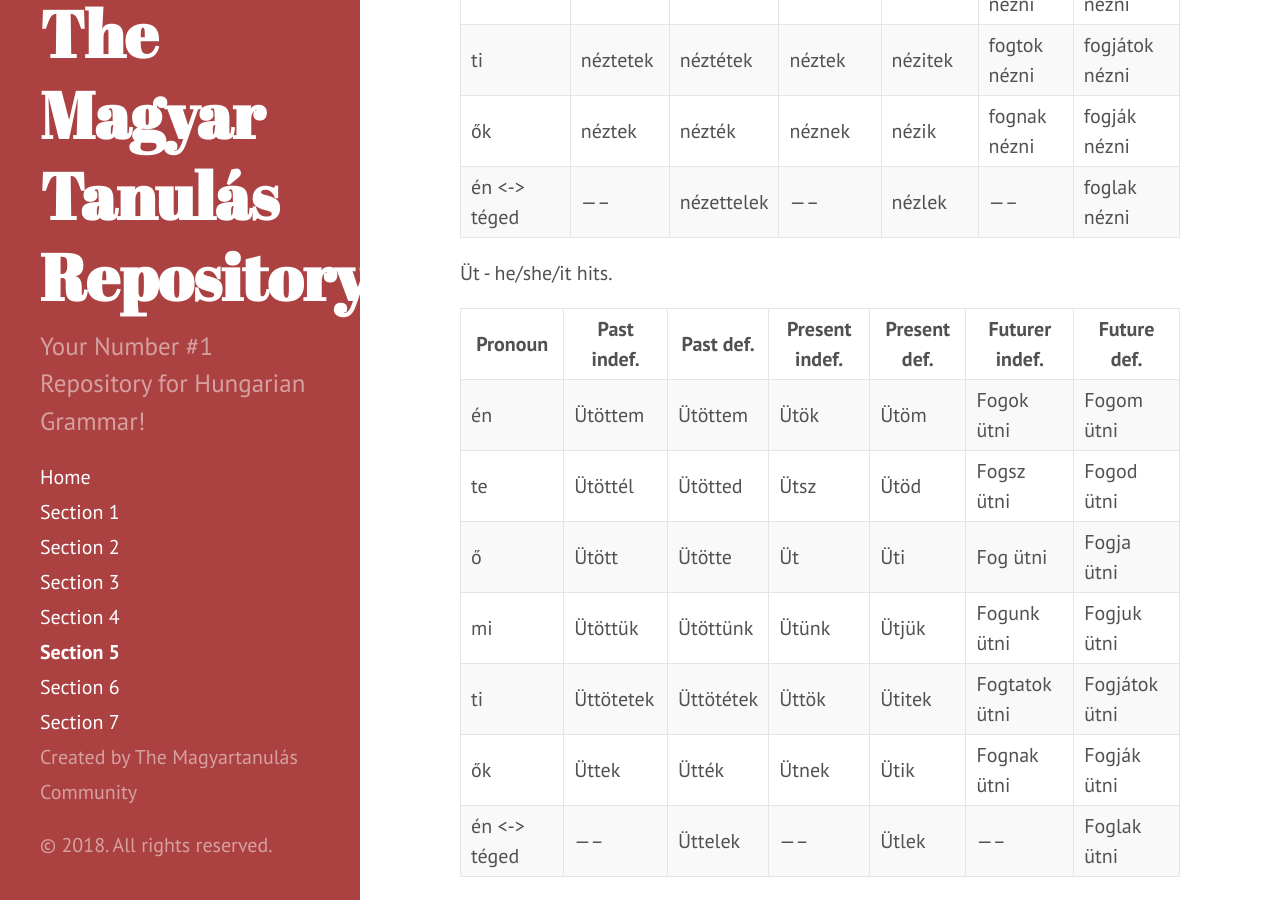
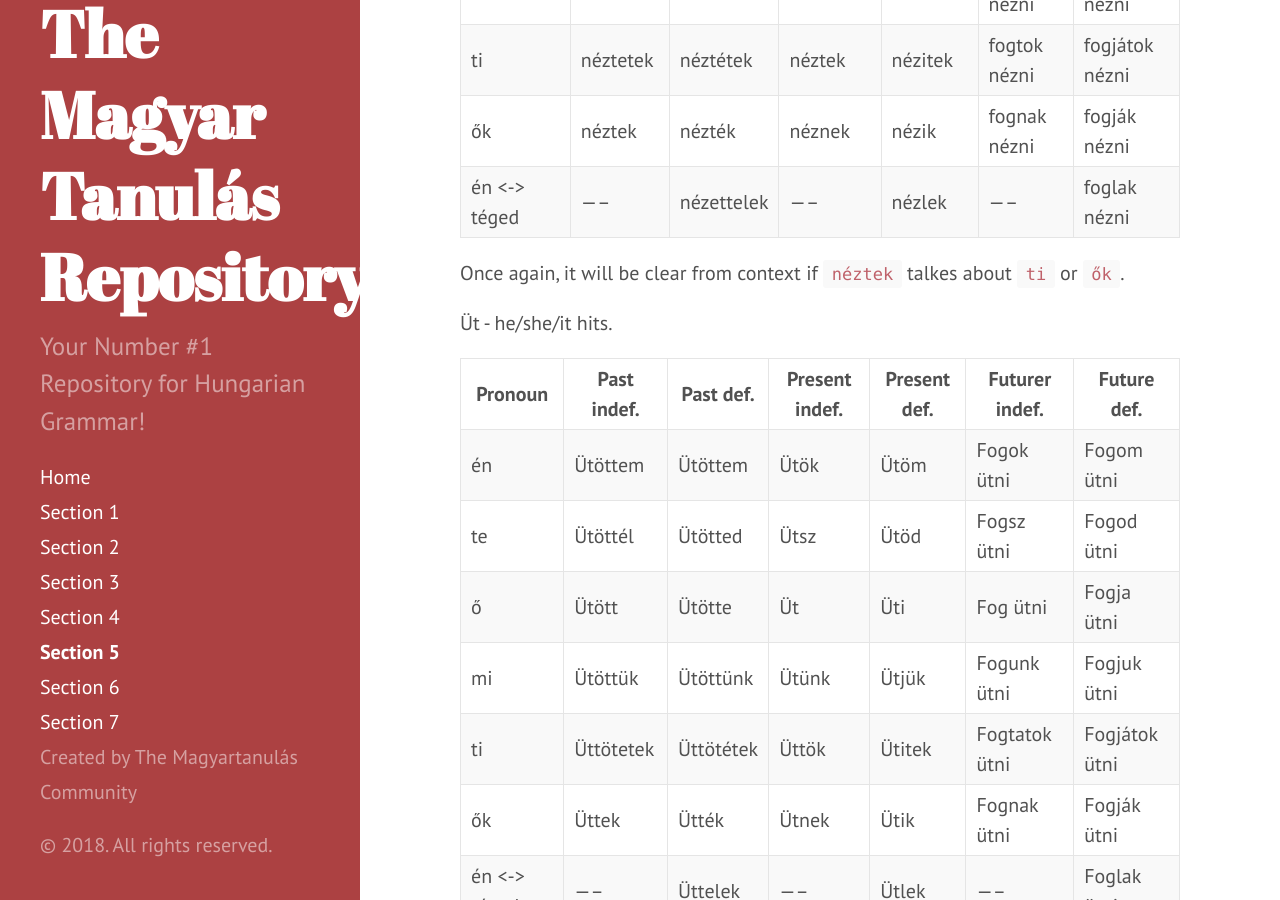
Before and after one commit to Magyartanulas/magyartanulas.github.io, a Jekyll site: the page built from Section5.md, in a window 1280 px wide and 900 px high, scrolled down 1934 px. Built offline with Jekyll 4.4.1, drawn with Linux system fonts in a browser that asks for light colours; Markdown is read by kramdown in place of the engine named in the settings.

Commit message:
Update Section5.md

```diff
--- a/Section5.md
+++ b/Section5.md
@@ -51,6 +51,8 @@ Néz - he/she/it watches.
 | ők           | néztek      | nézték     | néznek         | nézik        | fognak nézni  | fogják nézni   |
 | én <-> téged | -----       | nézettelek | -----          | nézlek       | -----         | foglak nézni   |
 
+Once again, it will be clear from context if `néztek` talkes about `ti` or `ők`.
+
 Üt - he/she/it hits.
 
 | Pronoun      | Past indef. | Past def. | Present indef. | Present def. | Futurer indef. | Future def.   |
```
